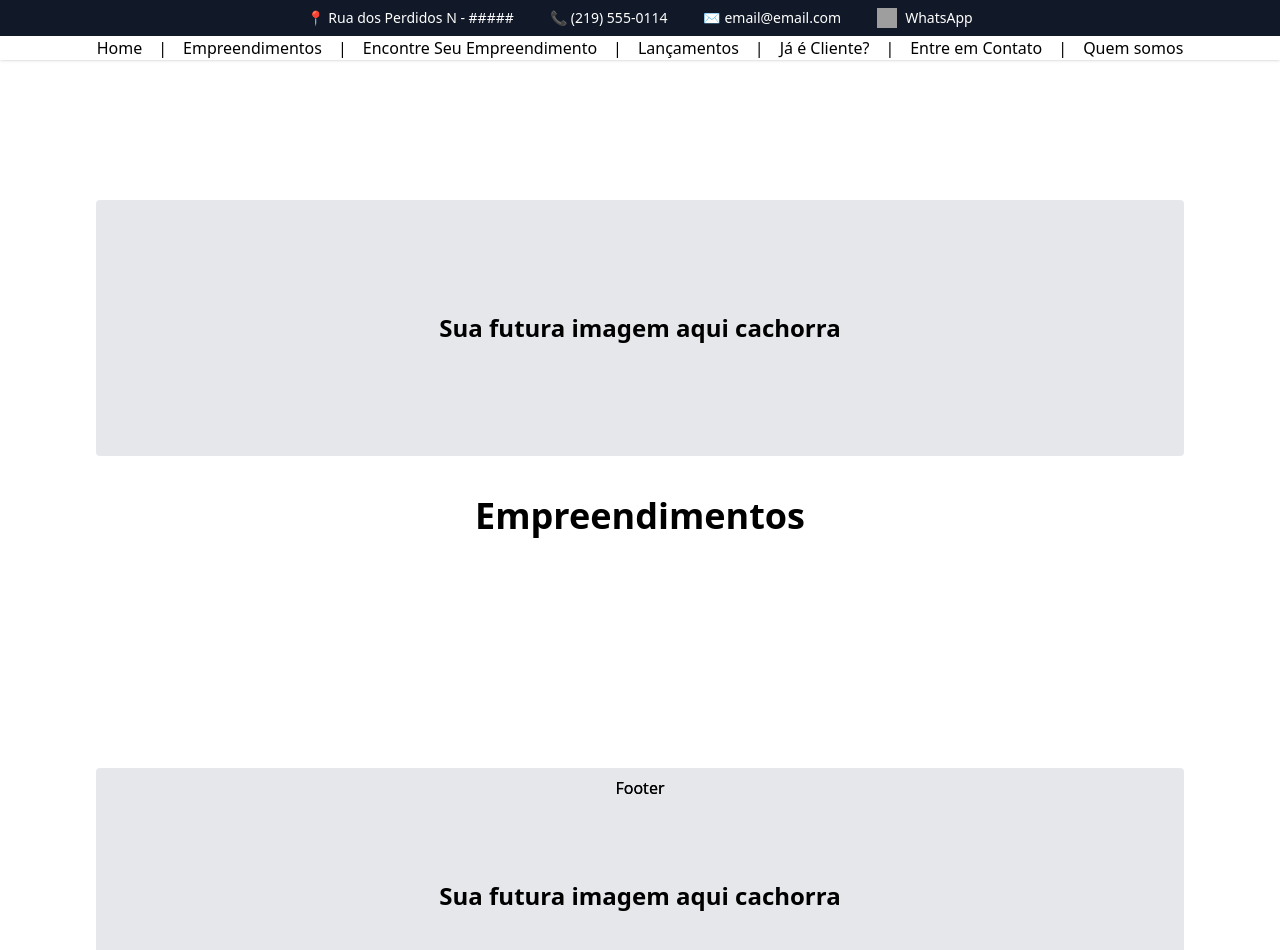
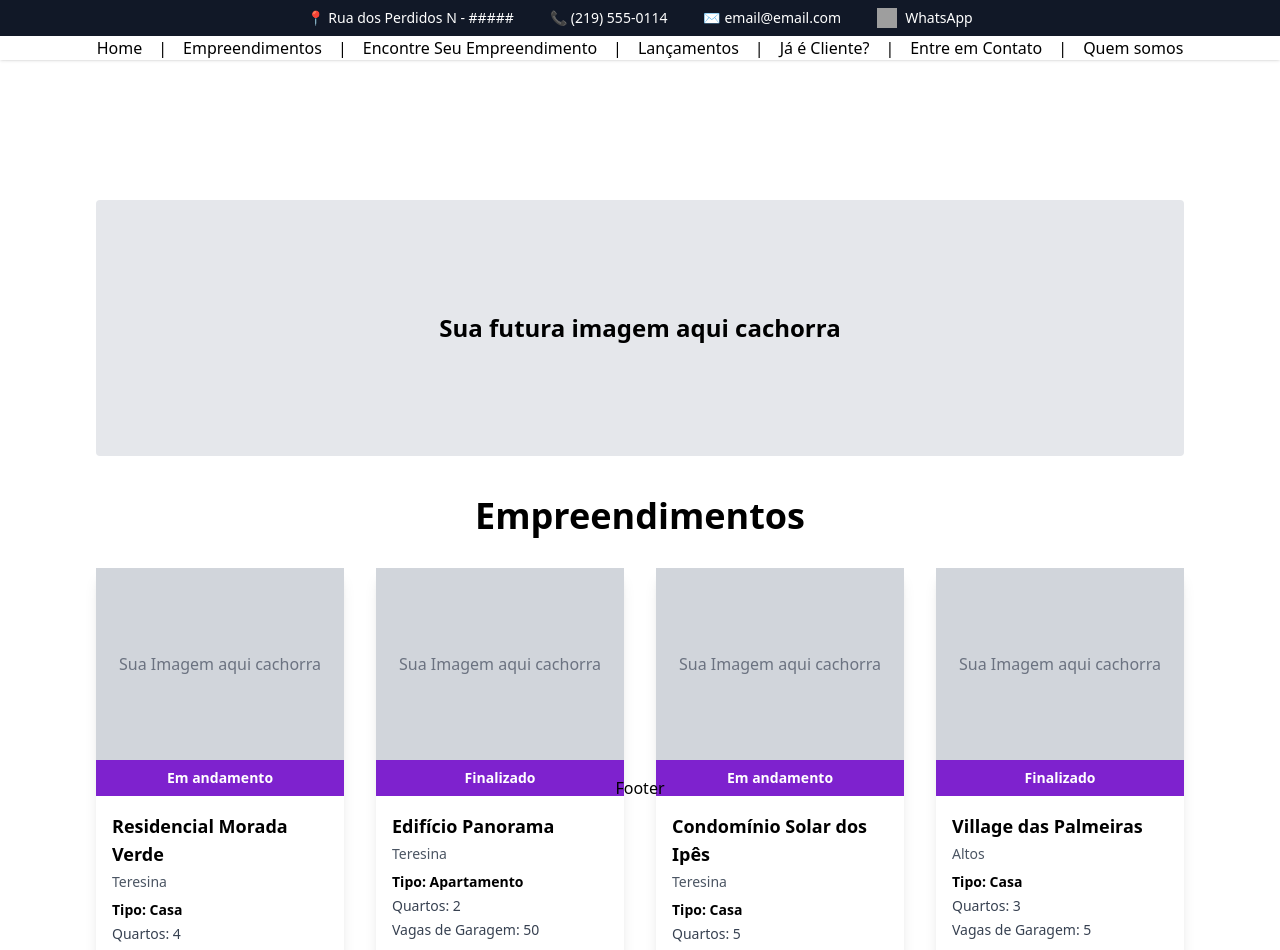
Before and after one commit to construtora-elias/projeto-web, a Next.js app in the folder construtora-front/: page / in a window 1280 px wide. Shown: the top 950 px of the page. Built offline with nearby package versions, Linux system fonts and the light colour scheme; grey boxes are pictures that could not be loaded.

Commit message:
fix cards e add mockData

```diff
--- /dev/null
+++ b/construtora-front/src/api/MockData.ts
@@ -0,0 +1,56 @@
+import { ProjetoDto, ProjetoStatus, ProjetoTipo } from "../interfaces";
+
+export const mockProjetos: ProjetoDto[] = [
+  {
+    id: 1,
+    titulo: "Residencial Morada Verde",
+    quantidadeVagas: 10,
+    quantidadeGaragem: 2,
+    status: ProjetoStatus.EM_ANDAMENTO,
+    temPiscina: true,
+    tipo: ProjetoTipo.CASA,
+    quantidadeQuartos: 4,
+    endereco: "Rua das Acácias, 123",
+    cidade: "Teresina",
+    descricao: "Condomínio fechado com infraestrutura completa para famílias."
+  },
+  {
+    id: 2,
+    titulo: "Edifício Panorama",
+    quantidadeVagas: 50,
+    quantidadeGaragem: 1,
+    status: ProjetoStatus.FINALIZADO,
+    temPiscina: false,
+    tipo: ProjetoTipo.APARTAMENTO,
+    quantidadeQuartos: 2,
+    endereco: "Av. Frei Serafim, 987",
+    cidade: "Teresina",
+    descricao: "Apartamentos modernos no centro da cidade."
+  },
+  {
+    id: 3,
+    titulo: "Condomínio Solar dos Ipês",
+    quantidadeVagas: 8,
+    quantidadeGaragem: 3,
+    status: ProjetoStatus.EM_ANDAMENTO,
+    temPiscina: true,
+    tipo: ProjetoTipo.CASA,
+    quantidadeQuartos: 5,
+    endereco: "Estrada do Uruguai, 456",
+    cidade: "Teresina",
+    descricao: "Casas de alto padrão com área de lazer completa."
+  },
+  {
+    id: 4,
+    titulo: "Village das Palmeiras",
+    quantidadeVagas: 5,
+    quantidadeGaragem: 2,
+    status: ProjetoStatus.FINALIZADO,
+    temPiscina: false,
+    tipo: ProjetoTipo.CASA,
+    quantidadeQuartos: 3,
+    endereco: "Rua dos Coqueiros, 321",
+    cidade: "Altos",
+    descricao: "Residencial de casas térreas ideal para famílias que buscam conforto e praticidade."
+  }
+];
--- a/construtora-front/src/components/EmpreendimentoCard.tsx
+++ b/construtora-front/src/components/EmpreendimentoCard.tsx
@@ -1,3 +1,5 @@
+import { ProjetoDto } from "../interfaces";
+
 type EmpreendimentoCardProps = {
     endereco: string;
     cidade: string;
@@ -7,31 +9,23 @@ type EmpreendimentoCardProps = {
     tamanho:number;
   };
 
-  export default function EmpreendimentoCard({
-    endereco,
-    cidade,
-    tipo,
-    quartos,
-    vagas,
-    tamanho,
-
-  }: EmpreendimentoCardProps) {
-
+  export default function EmpreendimentoCard({projetoItem}) {
+    const projeto = projetoItem as ProjetoDto
     return (
       <div className="bg-white rounded-lg shadow-lg max-w-xs w-full flex flex-col">
         <div className="w-full h-48 bg-gray-300 flex items-center justify-center">
           <span className="text-gray-500">Sua Imagem aqui cachorra</span>
         </div>
         <div className="bg-purple-700 text-white text-center py-2 text-sm font-semibold">
-          OBRAS INICIADAS
+          {projeto.status}
         </div>
         <div className="p-4 flex-1 flex flex-col justify-between">
           <div>
-            <h2 className="text-lg font-bold mb-1">Aldebam</h2>
-            <p className="text-sm text-gray-600 mb-2">{cidade}Teresin/Pi</p>
-            <p className="text-sm font-semibold mb-1">{tipo}Casa Duplex</p>
-            <p className="text-sm text-gray-700 mb-1">{quartos}Quartos</p>
-            <p className="text-sm text-gray-700 mb-4">{vagas}Vagas de garagem</p>
+            <h2 className="text-lg font-bold mb-1">{projeto.titulo}</h2>
+            <p className="text-sm text-gray-600 mb-2">{projeto.cidade}</p>
+            <p className="text-sm font-semibold mb-1">Tipo: {projeto.tipo}</p>
+            <p className="text-sm text-gray-700 mb-1">Quartos: {projeto.quantidadeQuartos}</p>
+            <p className="text-sm text-gray-700 mb-4">Vagas de Garagem: {projeto.quantidadeVagas}</p>
           </div>
           <button className="w-full border-2 border-purple-700 text-purple-700 px-4 py-2 rounded font-semibold hover:bg-purple-700 hover:text-white transition">
             Conheça
--- a/construtora-front/src/components/Layout.tsx
+++ b/construtora-front/src/components/Layout.tsx
@@ -75,13 +75,6 @@ const Layout = ({ children, title = "Construtora Elias" }: Props) => (
       <span>Footer</span>
     </footer>
   </div>
-
-    <main className="pt-24">
-    {children}
-    </main>
-    <footer className="flex flex-row items-center justify-center fixed bottom-0 left-0 right-0">
-      <span>Footer</span>
-    </footer>
   </div>
 );
 
--- a/construtora-front/src/interfaces/index.ts
+++ b/construtora-front/src/interfaces/index.ts
@@ -12,7 +12,7 @@ export type ProjetoDto = {
   quantidadeGaragem: number;
   status: ProjetoStatus;
   temPiscina: boolean;
-  tipo: string; // alterar para enum
+  tipo: ProjetoTipo; // alterar para enum
   quantidadeQuartos: number;
   endereco: string;
   cidade: string;
--- a/construtora-front/src/pages/index.tsx
+++ b/construtora-front/src/pages/index.tsx
@@ -2,10 +2,12 @@ import { useEffect, useState } from "react";
 import HeroCarousel from "../components/HeroCarousel";
 import EmpreendimentoCard from "../components/EmpreendimentoCard";
 import { ProjetoDto } from "../interfaces";
+import { mockProjetos } from "../api/MockData";
 
 
 export default function Home() {
-  const [empreendimentos, setEmpreendimentos] = useState<ProjetoDto[]>([]);
+  // const [empreendimentos, setEmpreendimentos] = useState<ProjetoDto[]>([]);
+  const empreendimentos = mockProjetos
 
 
   return (
@@ -22,9 +24,7 @@ export default function Home() {
         {empreendimentos.map((item) => (
           <EmpreendimentoCard
             key={item.id}
-            endereco={item.endereco || "Sem endereço"}
-            tamanho={item.quantidadeQuartos || 0}
-            quartos={item.quantidadeQuartos || 0} cidade={""} tipo={""} vagas={0}          />
+            projetoItem={item}        />
         ))}
 
 
--- a/construtora-front/src/pages/portfolio/createProjeto.tsx
+++ b/construtora-front/src/pages/portfolio/createProjeto.tsx
@@ -1,7 +1,7 @@
 'use client'
 
 import { useState } from 'react';
-import { ProjetoDto } from '../../interfaces';
+import { ProjetoDto, ProjetoTipoOptions } from '../../interfaces';
 import { createProjeto } from '../../api/axios';
 
 export default function CreateProjeto() {
@@ -11,7 +11,7 @@ export default function CreateProjeto() {
     quantidadeGaragem: 0,
     status: null,
     temPiscina: false,
-    tipo: '',
+    tipo: null,
     quantidadeQuartos: 0,
     endereco: '',
     cidade: '',
@@ -73,9 +73,23 @@ export default function CreateProjeto() {
           </div>
 
           <div className="flex flex-col">
-            <label htmlFor="tipo" className="text-gray-700 font-medium mb-1">Tipo</label>
-            <input id="tipo" name="tipo" value={projeto.tipo} onChange={handleChange} placeholder="Tipo" className="border border-gray-300 p-3 rounded-md" />
-          </div>
+  <label htmlFor="tipo" className="text-gray-700 font-medium mb-1">Tipo do Projeto</label>
+  <select
+    id="tipo"
+    name="tipo"
+    value={projeto.tipo ?? ""}
+    onChange={handleChange}
+    className="border border-gray-300 p-3 rounded-md"
+  >
+    <option value="" disabled>Selecione o tipo</option>
+    {ProjetoTipoOptions.map((option) => (
+      <option key={option.value} value={option.value}>
+        {option.label}
+      </option>
+    ))}
+  </select>
+</div>
+
 
           <div className="flex flex-col">
             <label htmlFor="quantidadeQuartos" className="text-gray-700 font-medium mb-1">Quantidade de Quartos</label>
```
